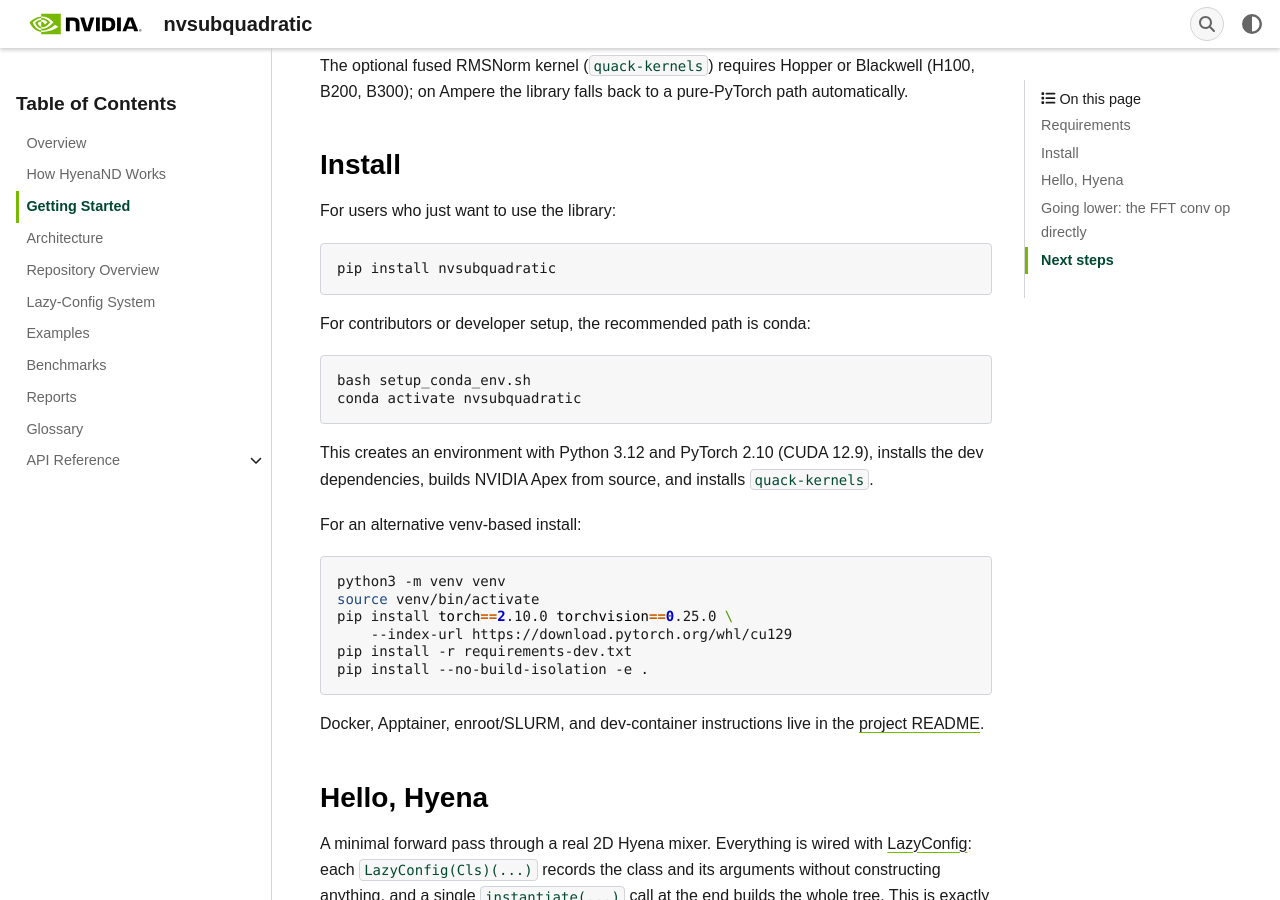
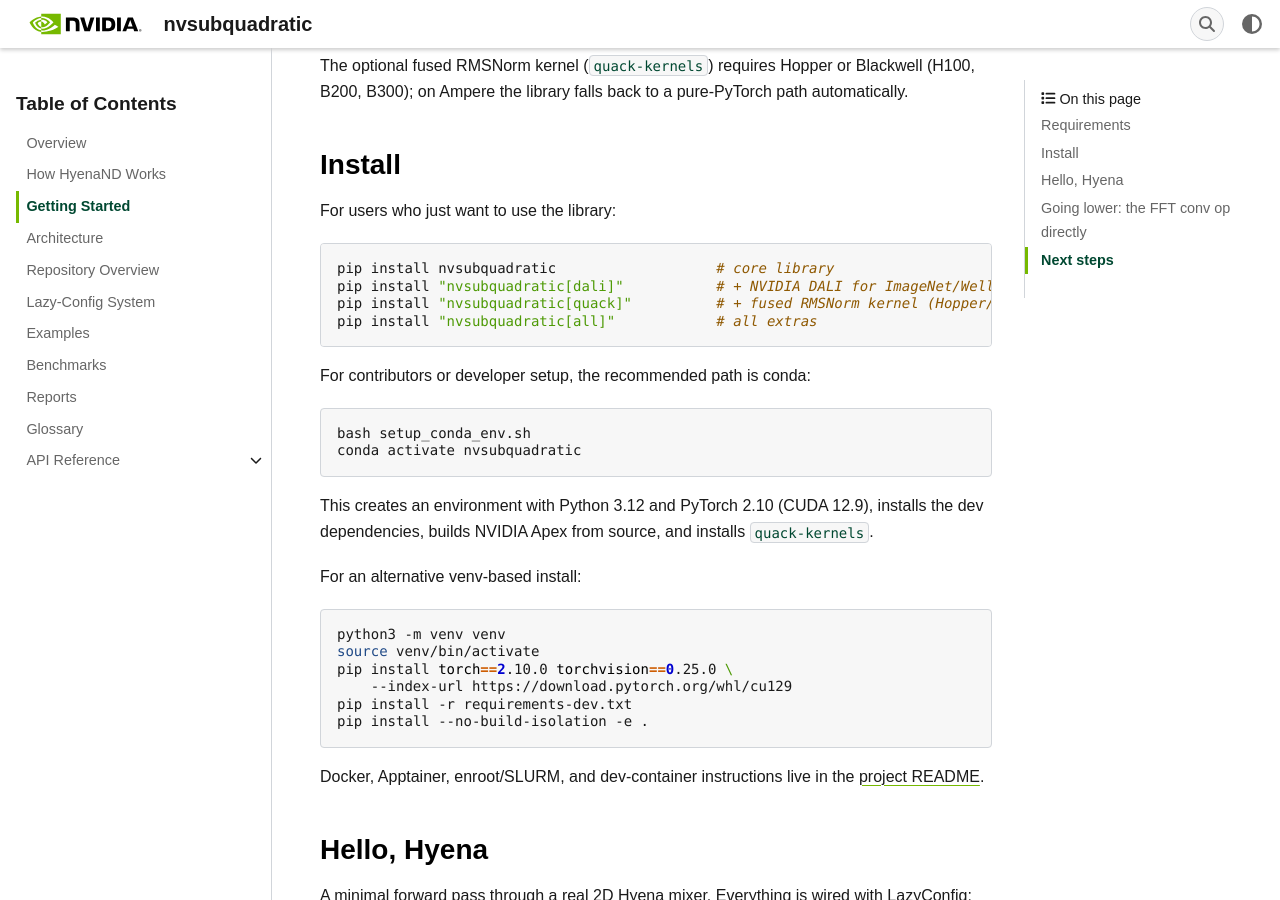
Before and after one commit to NVIDIA-BioNeMo/nvSubquadratic, a Sphinx documentation site: the page built from docs/getting_started.md, in a window 1280 px wide and 900 px high, scrolled down 401 px. Built offline with Sphinx 7.4.7, drawn with Linux system fonts in a browser that asks for light colours; some web fonts are replaced.

Commit message:
make Dali optional
Signed-off-by: Farhad Ramezanghorbani <farhadr@nvidia.com>

````diff
--- a/docs/getting_started.md
+++ b/docs/getting_started.md
@@ -19,7 +19,10 @@
 For users who just want to use the library:
 
 ```bash
-pip install nvsubquadratic
+pip install nvsubquadratic                   # core library
+pip install "nvsubquadratic[dali]"           # + NVIDIA DALI for ImageNet/Well examples
+pip install "nvsubquadratic[quack]"          # + fused RMSNorm kernel (Hopper/Blackwell only)
+pip install "nvsubquadratic[all]"            # all extras
 ```
 
 For contributors or developer setup, the recommended path is conda:
--- a/docs/index.rst
+++ b/docs/index.rst
@@ -85,11 +85,13 @@
 
     pip install nvsubquadratic
 
-To enable the optional fused RMSNorm kernel on Hopper / Blackwell GPUs:
+Optional extras:
 
 .. code-block:: bash
 
-    pip install "nvsubquadratic[quack]"
+    pip install "nvsubquadratic[quack]"       # fused RMSNorm kernel (Hopper/Blackwell only)
+    pip install "nvsubquadratic[dali]"        # NVIDIA DALI for ImageNet/Well data pipelines
+    pip install "nvsubquadratic[all]"         # all extras
 
 For development (editable install from source):
 
--- a/pyproject.toml
+++ b/pyproject.toml
@@ -58,7 +58,6 @@
     "huggingface_hub",
     "subquadratic-ops-torch-cu12>=0.2.0",
     "timm==1.0.24",
-    "nvidia-dali-cuda120==1.53.0",
 ]
 
 [project.urls]
@@ -71,6 +70,10 @@
 # Optional: use QuACK fused RMSNorm kernel (Hopper/Blackwell only: H100, B200, B300).
 # On Ampere and older GPUs the kernel is not available; RMSNorm uses PyTorch fallback.
 quack = ["quack-kernels"]
+# Optional: NVIDIA DALI data-loading pipeline, used by ImageNet and The Well examples.
+# Not required for the core library; ~400 MB download.
+dali = ["nvidia-dali-cuda120==1.53.0"]
+all = ["quack-kernels", "nvidia-dali-cuda120==1.53.0"]
 
 [tool.setuptools.dynamic]
 version = { file = "VERSION" }
````
Also changed, not shown: README.md (+4 -2 lines).
